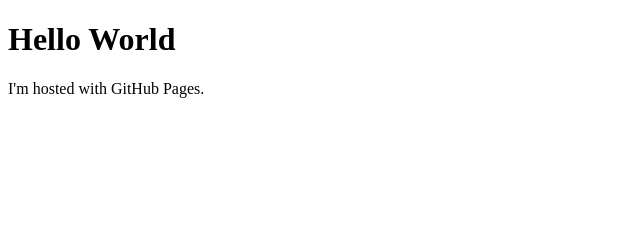
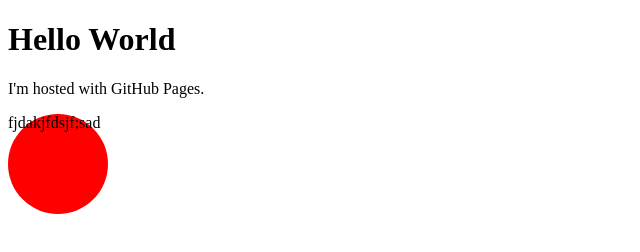
Before and after one commit to maggiesholes/maggiesholes.github.io, a plain HTML site: page index.html in a window 1280 px wide. Shown: the whole page, without its empty margins (0-640 px from the left). Drawn offline with Linux system fonts and the light colour scheme; files that its build step writes are made by us from their sources.

Commit message:
jfkfjlskajflskj

```diff
--- a/css/style.css
+++ b/css/style.css
@@ -1,6 +1,6 @@
 .zod-nav {
 	width: 100px;
-	height: 100px
+	height: 100px;
 	border-radius: 50%;
 	background: red;
 }
--- a/index.html
+++ b/index.html
@@ -8,7 +8,7 @@
 <h1>Hello World</h1>
 <p>I'm hosted with GitHub Pages.</p>
 
-<div class="zod-nav"></div>
+<div class="zod-nav">fjdakjfdsjf;sad</div>
 
 </body>
 </html>
```
